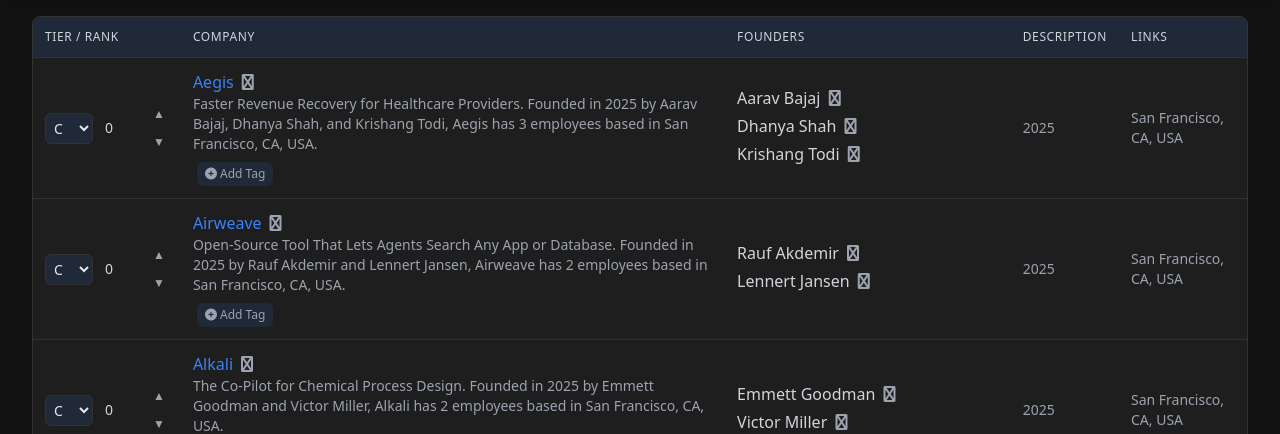
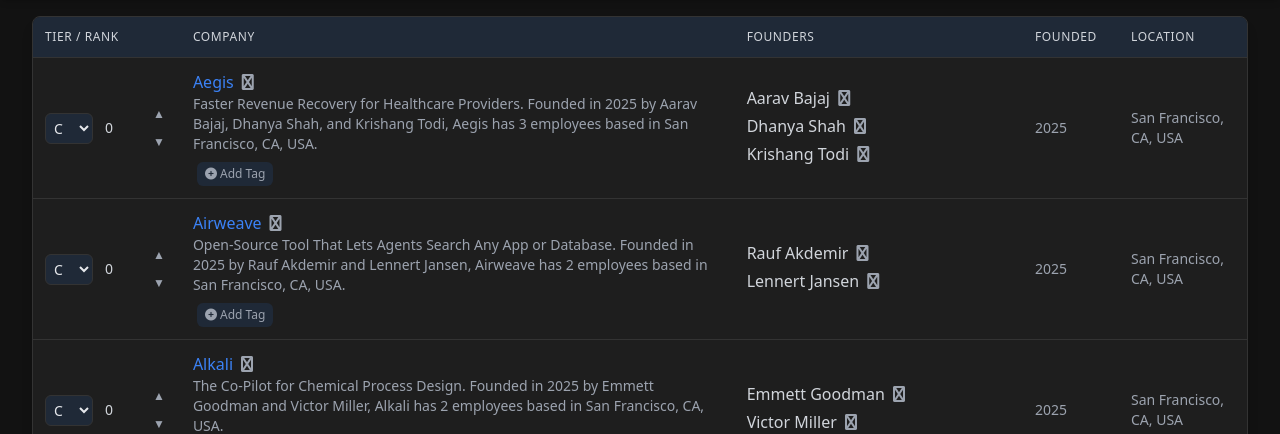
Before and after one commit to d3ming/ycx25-voter, a FastAPI app: page / in a window 1280 px wide. Shown: the part 123-557 px from the top of the page. Run offline with FastAPI, Linux system fonts and the light colour scheme; some libraries are stand-ins or nearby versions.

Commit message:
Streamline company information display by removing redundant columns
Removes "Description" and "Links" columns from the company table in `templates/index.html` and updates relevant table data.

Replit-Commit-Author: Agent
Replit-Commit-Session-Id: bc2d202b-487b-4c16-8516-30fbc4159fad
Replit-Commit-Screenshot-Url: https://storage.googleapis.com/screenshot-production-us-central1/3533372c-d471-4845-9a9f-ff61515497c6/26435500-ea75-4639-b836-8cd367b9a1d2.jpg

```diff
--- a/templates/index.html
+++ b/templates/index.html
@@ -161,11 +161,11 @@
                             <th scope="col" class="px-3 py-3 text-left text-xs font-medium text-gray-300 uppercase tracking-wider sticky top-0">
                                 Founders
                             </th>
-                            <th scope="col" class="px-3 py-3 text-left text-xs font-medium text-gray-300 uppercase tracking-wider sticky top-0">
-                                Description
+                            <th scope="col" class="px-3 py-3 text-left text-xs font-medium text-gray-300 uppercase tracking-wider w-24 sticky top-0">
+                                Founded
                             </th>
                             <th scope="col" class="px-3 py-3 text-left text-xs font-medium text-gray-300 uppercase tracking-wider w-32 sticky top-0">
-                                Links
+                                Location
                             </th>
                         </tr>
                     </thead>
@@ -242,22 +242,11 @@
                                     </button>
                                 </div>
                             </td>
-                            <td class="px-3 py-3">
-                                <div class="text-xs text-gray-300 max-w-md">
-                                    {{ company.short_description if company.short_description else company.description }}
-                                </div>
+                            <td class="px-3 py-3 whitespace-nowrap text-xs text-gray-400">
+                                {{ company.founded_year }}
                             </td>
-                            <td class="px-3 py-3 whitespace-nowrap text-xs font-medium">
-                                <div class="flex space-x-2">
-                                    <a href="{{ company.website }}" target="_blank" class="text-gray-400 hover:text-accent-blue transition-colors duration-200 flex items-center">
-                                        <i class="fas fa-globe mr-1"></i> Web
-                                    </a>
-                                    {% if company.company_linkedin %}
-                                    <a href="{{ company.company_linkedin }}" target="_blank" class="text-gray-400 hover:text-accent-blue transition-colors duration-200 flex items-center">
-                                        <i class="fab fa-linkedin mr-1"></i> LinkedIn
-                                    </a>
-                                    {% endif %}
-                                </div>
+                            <td class="px-3 py-3 whitespace-nowrap text-xs text-gray-400">
+                                {{ company.location }}
                             </td>
                         </tr>
                         {% endfor %}
```
